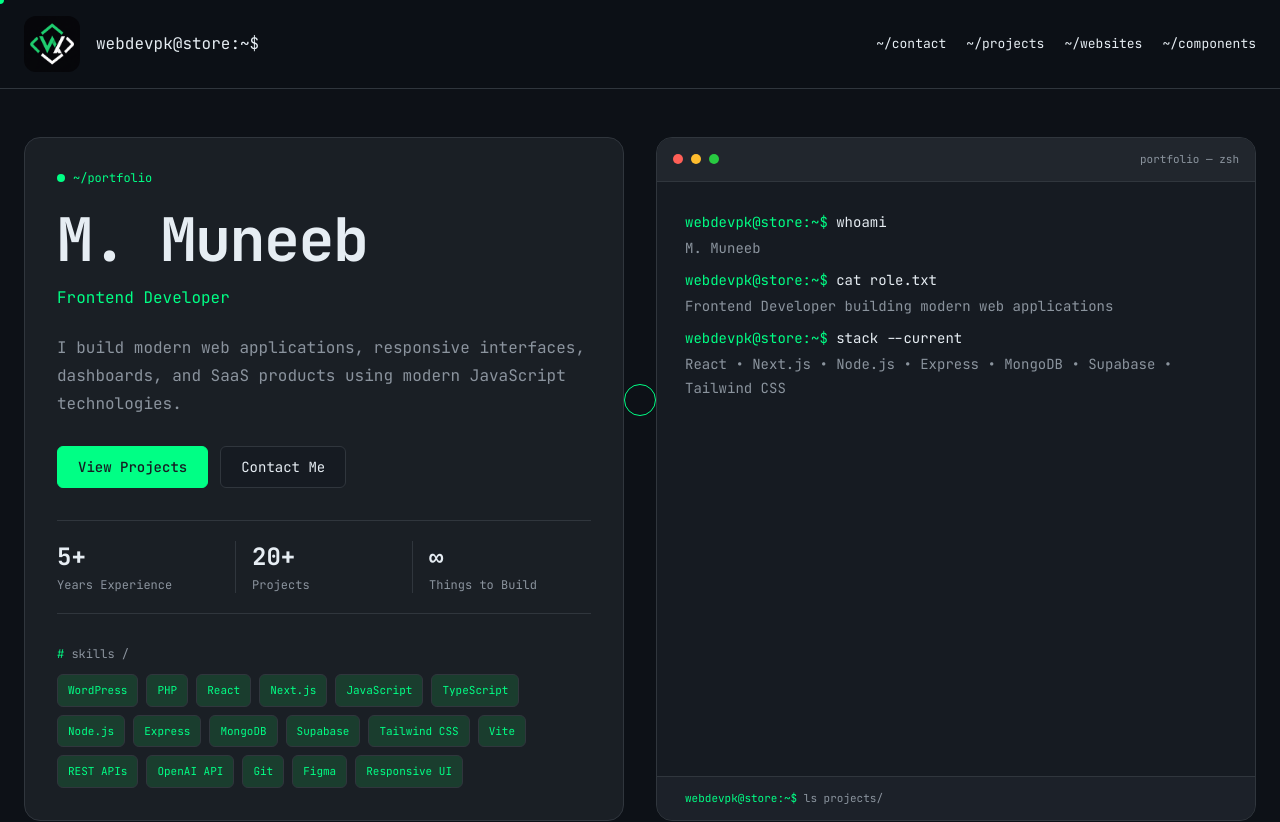
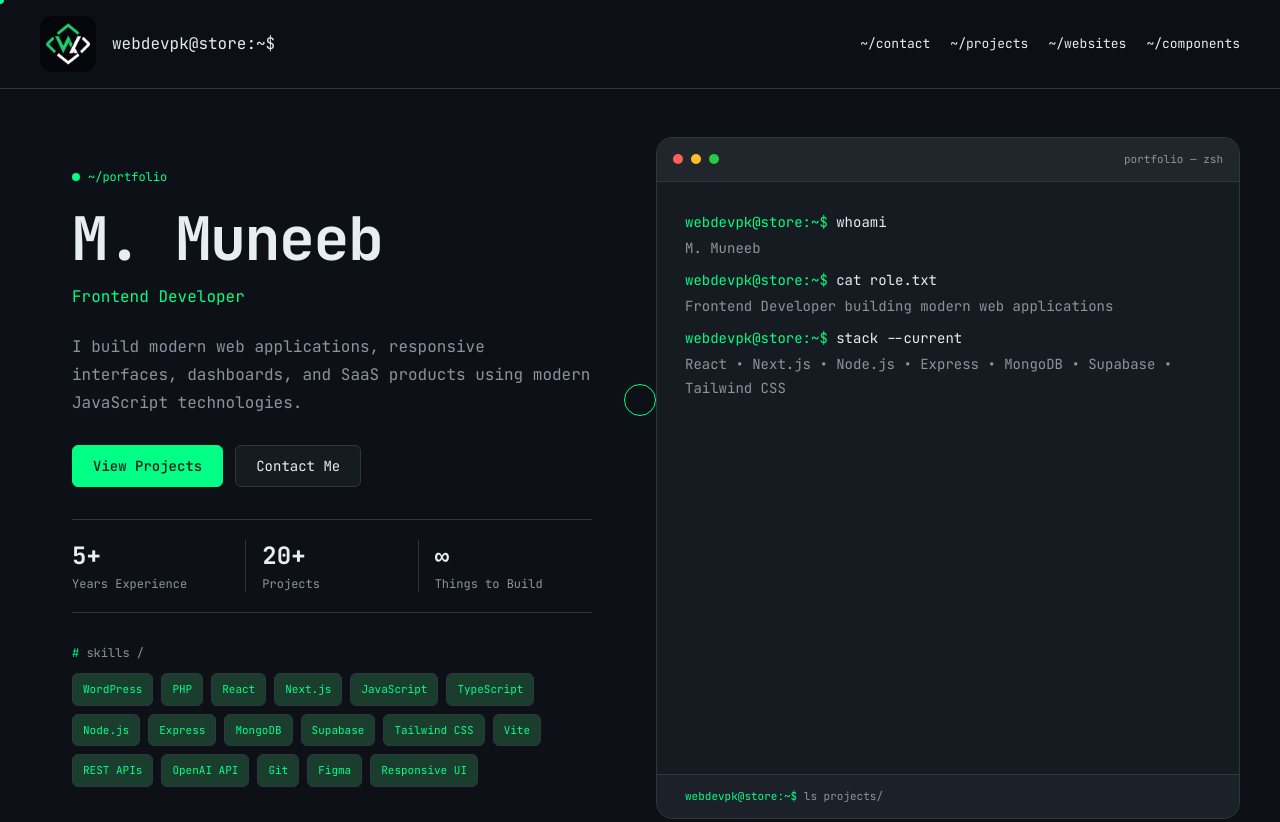
Before and after one commit to mmuneeb1000/portfolio-website-muneeb, a React (Vite) app in the folder client/: page / in a window 1280 px wide. Shown: the top 822 px of the page. Built offline with nearby package versions, Linux system fonts and the light colour scheme.

Commit message:
layout optimized

```diff
--- a/client/src/components/Hero.jsx
+++ b/client/src/components/Hero.jsx
@@ -160,15 +160,15 @@ export default function Hero() {
     <section className="px-4 py-8 md:px-6 lg:py-12">
       <div className="noise pointer-events-none absolute inset-0 opacity-[0.04]" />
 
-      <div className="relative z-10 grid gap-8 lg:grid-cols-2 lg:items-stretch">
+      <div className="relative max-w-[1200px] mx-auto z-10 grid gap-8 lg:grid-cols-2 lg:items-stretch">
         <motion.div
           variants={containerVariants}
           initial="hidden"
           animate="visible"
           className="
               flex flex-col justify-center
-              rounded-2xl border border-border
-              bg-surface2/70
+
+
               p-5
               md:p-7
               lg:p-8
--- a/client/src/components/Navbar.jsx
+++ b/client/src/components/Navbar.jsx
@@ -14,7 +14,7 @@ export default function Navbar() {
 
   return (
     <header className="border-b border-border bg-bg/90 px-6 py-4 backdrop-blur">
-      <div className="mx-auto flex  items-center justify-between">
+      <div className="max-w-[1200px] mx-auto flex items-center justify-between">
         <div className="flex gap-4 items-center">
           <img src={siteLogo} className="w-14 h-14 rounded-xl" />
           <a
```
